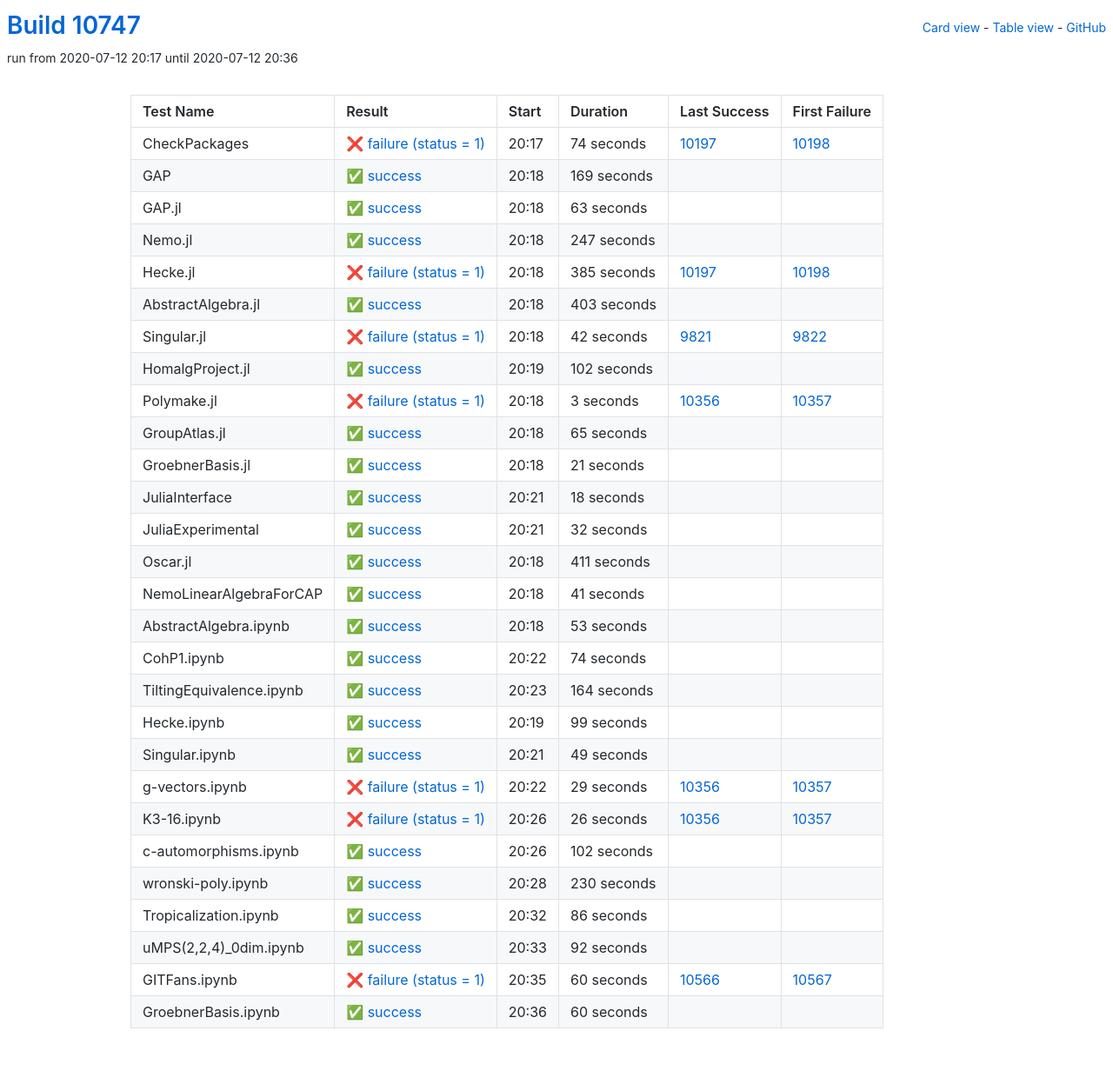
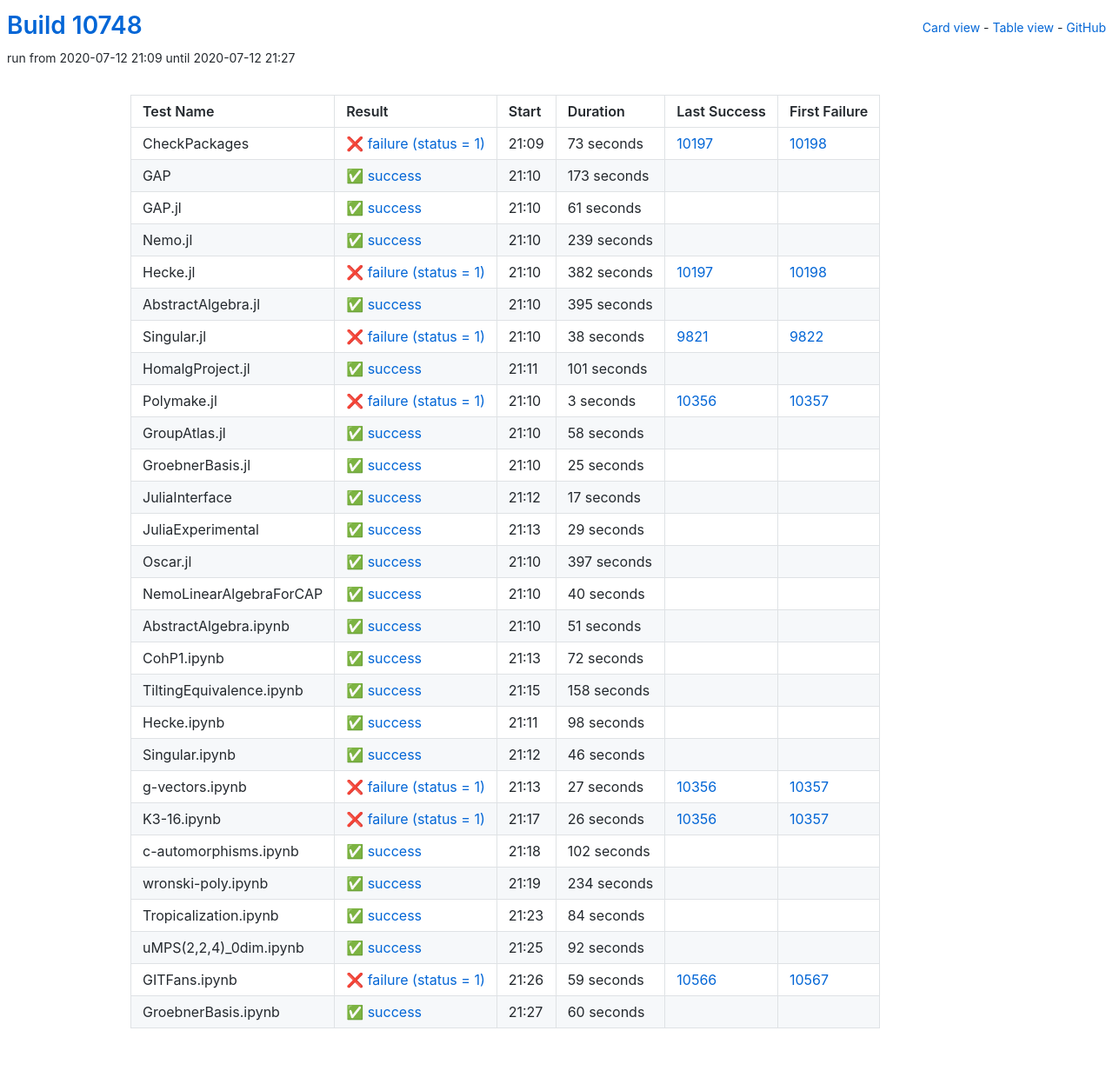
Before and after one commit to oscar-system/oscar-ci-status, a Jekyll site: the page built from table.html, in a window 1280 px wide. Shown: the whole page at 87% size. Built offline with Jekyll 4.4.1, drawn with Linux system fonts in a browser that asks for light colours.

Commit message:
Build #10748

```diff
--- a/_data/ci.yml
+++ b/_data/ci.yml
@@ -1,6 +1,6 @@
 ---
-build: 10747
-build_url: https://oscarci.mathematik.uni-kl.de/job/oscar/10747/
+build: 10748
+build_url: https://oscarci.mathematik.uni-kl.de/job/oscar/10748/
 job: oscar
 organization: oscar-system
 repo: oscar-ci-status
@@ -8,104 +8,104 @@
 tests:
 - name: CheckPackages
   id: checkpackages
-  log: https://oscarci.mathematik.uni-kl.de/job/oscar/10747/artifact/logs/build-10747/CheckPackages.log
-  start: 2020-07-12 20:17
+  log: https://oscarci.mathematik.uni-kl.de/job/oscar/10748/artifact/logs/build-10748/CheckPackages.log
+  start: 2020-07-12 21:09
   success: false
   exitcode: 1
   status: failure
-  duration: 74
+  duration: 73
   last_success: 10197
   last_success_url: https://oscarci.mathematik.uni-kl.de/job/oscar/10197/
   first_failure: 10198
   first_failure_url: https://oscarci.mathematik.uni-kl.de/job/oscar/10198/
 - name: GAP
   id: gap
-  log: https://oscarci.mathematik.uni-kl.de/job/oscar/10747/artifact/logs/build-10747/GAP.log
-  start: 2020-07-12 20:18
+  log: https://oscarci.mathematik.uni-kl.de/job/oscar/10748/artifact/logs/build-10748/GAP.log
+  start: 2020-07-12 21:10
   success: true
   exitcode: 0
   status: success
-  duration: 169
+  duration: 173
   last_success: false
   last_success_url:
   first_failure: false
   first_failure_url:
 - name: GAP.jl
   id: gap-jl
-  log: https://oscarci.mathematik.uni-kl.de/job/oscar/10747/artifact/logs/build-10747/GAP.jl.log
-  start: 2020-07-12 20:18
+  log: https://oscarci.mathematik.uni-kl.de/job/oscar/10748/artifact/logs/build-10748/GAP.jl.log
+  start: 2020-07-12 21:10
   success: true
   exitcode: 0
   status: success
-  duration: 63
+  duration: 61
   last_success: false
   last_success_url:
   first_failure: false
   first_failure_url:
 - name: Nemo.jl
   id: nemo-jl
-  log: https://oscarci.mathematik.uni-kl.de/job/oscar/10747/artifact/logs/build-10747/Nemo.jl.log
-  start: 2020-07-12 20:18
+  log: https://oscarci.mathematik.uni-kl.de/job/oscar/10748/artifact/logs/build-10748/Nemo.jl.log
+  start: 2020-07-12 21:10
   success: true
   exitcode: 0
   status: success
-  duration: 247
+  duration: 239
   last_success: false
   last_success_url:
   first_failure: false
   first_failure_url:
 - name: Hecke.jl
   id: hecke-jl
-  log: https://oscarci.mathematik.uni-kl.de/job/oscar/10747/artifact/logs/build-10747/Hecke.jl.log
-  start: 2020-07-12 20:18
+  log: https://oscarci.mathematik.uni-kl.de/job/oscar/10748/artifact/logs/build-10748/Hecke.jl.log
+  start: 2020-07-12 21:10
   success: false
   exitcode: 1
   status: failure
-  duration: 385
+  duration: 382
   last_success: 10197
   last_success_url: https://oscarci.mathematik.uni-kl.de/job/oscar/10197/
   first_failure: 10198
   first_failure_url: https://oscarci.mathematik.uni-kl.de/job/oscar/10198/
 - name: AbstractAlgebra.jl
   id: abstractalgebra-jl
-  log: https://oscarci.mathematik.uni-kl.de/job/oscar/10747/artifact/logs/build-10747/AbstractAlgebra.jl.log
-  start: 2020-07-12 20:18
+  log: https://oscarci.mathematik.uni-kl.de/job/oscar/10748/artifact/logs/build-10748/AbstractAlgebra.jl.log
+  start: 2020-07-12 21:10
   success: true
   exitcode: 0
   status: success
-  duration: 403
+  duration: 395
   last_success: false
   last_success_url:
   first_failure: false
   first_failure_url:
 - name: Singular.jl
   id: singular-jl
-  log: https://oscarci.mathematik.uni-kl.de/job/oscar/10747/artifact/logs/build-10747/Singular.jl.log
-  start: 2020-07-12 20:18
+  log: https://oscarci.mathematik.uni-kl.de/job/oscar/10748/artifact/logs/build-10748/Singular.jl.log
+  start: 2020-07-12 21:10
   success: false
   exitcode: 1
   status: failure
-  duration: 42
+  duration: 38
   last_success: 9821
   last_success_url: https://oscarci.mathematik.uni-kl.de/job/oscar/9821/
   first_failure: 9822
   first_failure_url: https://oscarci.mathematik.uni-kl.de/job/oscar/9822/
 - name: HomalgProject.jl
   id: homalgproject-jl
-  log: https://oscarci.mathematik.uni-kl.de/job/oscar/10747/artifact/logs/build-10747/HomalgProject.jl.log
-  start: 2020-07-12 20:19
+  log: https://oscarci.mathematik.uni-kl.de/job/oscar/10748/artifact/logs/build-10748/HomalgProject.jl.log
+  start: 2020-07-12 21:11
   success: true
   exitcode: 0
   status: success
-  duration: 102
+  duration: 101
   last_success: false
   last_success_url:
   first_failure: false
   first_failure_url:
 - name: Polymake.jl
   id: polymake-jl
-  log: https://oscarci.mathematik.uni-kl.de/job/oscar/10747/artifact/logs/build-10747/Polymake.jl.log
-  start: 2020-07-12 20:18
+  log: https://oscarci.mathematik.uni-kl.de/job/oscar/10748/artifact/logs/build-10748/Polymake.jl.log
+  start: 2020-07-12 21:10
   success: false
   exitcode: 1
   status: failure
@@ -116,152 +116,152 @@
   first_failure_url: https://oscarci.mathematik.uni-kl.de/job/oscar/10357/
 - name: GroupAtlas.jl
   id: groupatlas-jl
-  log: https://oscarci.mathematik.uni-kl.de/job/oscar/10747/artifact/logs/build-10747/GroupAtlas.jl.log
-  start: 2020-07-12 20:18
+  log: https://oscarci.mathematik.uni-kl.de/job/oscar/10748/artifact/logs/build-10748/GroupAtlas.jl.log
+  start: 2020-07-12 21:10
   success: true
   exitcode: 0
   status: success
-  duration: 65
+  duration: 58
   last_success: false
   last_success_url:
   first_failure: false
   first_failure_url:
 - name: GroebnerBasis.jl
   id: groebnerbasis-jl
-  log: https://oscarci.mathematik.uni-kl.de/job/oscar/10747/artifact/logs/build-10747/GroebnerBasis.jl.log
-  start: 2020-07-12 20:18
+  log: https://oscarci.mathematik.uni-kl.de/job/oscar/10748/artifact/logs/build-10748/GroebnerBasis.jl.log
+  start: 2020-07-12 21:10
   success: true
   exitcode: 0
   status: success
-  duration: 21
+  duration: 25
   last_success: false
   last_success_url:
   first_failure: false
   first_failure_url:
 - name: JuliaInterface
   id: juliainterface
-  log: https://oscarci.mathematik.uni-kl.de/job/oscar/10747/artifact/logs/build-10747/JuliaInterface.log
-  start: 2020-07-12 20:21
+  log: https://oscarci.mathematik.uni-kl.de/job/oscar/10748/artifact/logs/build-10748/JuliaInterface.log
+  start: 2020-07-12 21:12
   success: true
   exitcode: 0
   status: success
-  duration: 18
+  duration: 17
   last_success: false
   last_success_url:
   first_failure: false
   first_failure_url:
 - name: JuliaExperimental
   id: juliaexperimental
-  log: https://oscarci.mathematik.uni-kl.de/job/oscar/10747/artifact/logs/build-10747/JuliaExperimental.log
-  start: 2020-07-12 20:21
+  log: https://oscarci.mathematik.uni-kl.de/job/oscar/10748/artifact/logs/build-10748/JuliaExperimental.log
+  start: 2020-07-12 21:13
   success: true
   exitcode: 0
   status: success
-  duration: 32
+  duration: 29
   last_success: false
   last_success_url:
   first_failure: false
   first_failure_url:
 - name: Oscar.jl
   id: oscar-jl
-  log: https://oscarci.mathematik.uni-kl.de/job/oscar/10747/artifact/logs/build-10747/Oscar.jl.log
-  start: 2020-07-12 20:18
+  log: https://oscarci.mathematik.uni-kl.de/job/oscar/10748/artifact/logs/build-10748/Oscar.jl.log
+  start: 2020-07-12 21:10
   success: true
   exitcode: 0
   status: success
-  duration: 411
+  duration: 397
   last_success: false
   last_success_url:
   first_failure: false
   first_failure_url:
 - name: NemoLinearAlgebraForCAP
   id: nemolinearalgebraforcap
-  log: https://oscarci.mathematik.uni-kl.de/job/oscar/10747/artifact/logs/build-10747/NemoLinearAlgebraForCAP.log
-  start: 2020-07-12 20:18
+  log: https://oscarci.mathematik.uni-kl.de/job/oscar/10748/artifact/logs/build-10748/NemoLinearAlgebraForCAP.log
+  start: 2020-07-12 21:10
   success: true
   exitcode: 0
   status: success
-  duration: 41
+  duration: 40
   last_success: false
   last_success_url:
   first_failure: false
   first_failure_url:
 - name: AbstractAlgebra.ipynb
   id: abstractalgebra-ipynb
-  log: https://oscarci.mathematik.uni-kl.de/job/oscar/10747/artifact/logs/build-10747/AbstractAlgebra.ipynb.log
-  start: 2020-07-12 20:18
+  log: https://oscarci.mathematik.uni-kl.de/job/oscar/10748/artifact/logs/build-10748/AbstractAlgebra.ipynb.log
+  start: 2020-07-12 21:10
   success: true
   exitcode: 0
   status: success
-  duration: 53
+  duration: 51
   last_success: false
   last_success_url:
   first_failure: false
   first_failure_url:
 - name: CohP1.ipynb
   id: cohp1-ipynb
-  log: https://oscarci.mathematik.uni-kl.de/job/oscar/10747/artifact/logs/build-10747/CohP1.ipynb.log
-  start: 2020-07-12 20:22
+  log: https://oscarci.mathematik.uni-kl.de/job/oscar/10748/artifact/logs/build-10748/CohP1.ipynb.log
+  start: 2020-07-12 21:13
   success: true
   exitcode: 0
   status: success
-  duration: 74
+  duration: 72
   last_success: false
   last_success_url:
   first_failure: false
   first_failure_url:
 - name: TiltingEquivalence.ipynb
   id: tiltingequivalence-ipynb
-  log: https://oscarci.mathematik.uni-kl.de/job/oscar/10747/artifact/logs/build-10747/TiltingEquivalence.ipynb.log
-  start: 2020-07-12 20:23
+  log: https://oscarci.mathematik.uni-kl.de/job/oscar/10748/artifact/logs/build-10748/TiltingEquivalence.ipynb.log
+  start: 2020-07-12 21:15
   success: true
   exitcode: 0
   status: success
-  duration: 164
+  duration: 158
   last_success: false
   last_success_url:
   first_failure: false
   first_failure_url:
 - name: Hecke.ipynb
   id: hecke-ipynb
-  log: https://oscarci.mathematik.uni-kl.de/job/oscar/10747/artifact/logs/build-10747/Hecke.ipynb.log
-  start: 2020-07-12 20:19
+  log: https://oscarci.mathematik.uni-kl.de/job/oscar/10748/artifact/logs/build-10748/Hecke.ipynb.log
+  start: 2020-07-12 21:11
   success: true
   exitcode: 0
   status: success
-  duration: 99
+  duration: 98
   last_success: false
   last_success_url:
   first_failure: false
   first_failure_url:
 - name: Singular.ipynb
   id: singular-ipynb
-  log: https://oscarci.mathematik.uni-kl.de/job/oscar/10747/artifact/logs/build-10747/Singular.ipynb.log
-  start: 2020-07-12 20:21
+  log: https://oscarci.mathematik.uni-kl.de/job/oscar/10748/artifact/logs/build-10748/Singular.ipynb.log
+  start: 2020-07-12 21:12
   success: true
   exitcode: 0
   status: success
-  duration: 49
+  duration: 46
   last_success: false
   last_success_url:
   first_failure: false
   first_failure_url:
 - name: g-vectors.ipynb
   id: g-vectors-ipynb
-  log: https://oscarci.mathematik.uni-kl.de/job/oscar/10747/artifact/logs/build-10747/g-vectors.ipynb.log
-  start: 2020-07-12 20:22
+  log: https://oscarci.mathematik.uni-kl.de/job/oscar/10748/artifact/logs/build-10748/g-vectors.ipynb.log
+  start: 2020-07-12 21:13
   success: false
   exitcode: 1
   status: failure
-  duration: 29
+  duration: 27
   last_success: 10356
   last_success_url: https://oscarci.mathematik.uni-kl.de/job/oscar/10356/
   first_failure: 10357
   first_failure_url: https://oscarci.mathematik.uni-kl.de/job/oscar/10357/
 - name: K3-16.ipynb
   id: k3-16-ipynb
-  log: https://oscarci.mathematik.uni-kl.de/job/oscar/10747/artifact/logs/build-10747/K3-16.ipynb.log
-  start: 2020-07-12 20:26
+  log: https://oscarci.mathematik.uni-kl.de/job/oscar/10748/artifact/logs/build-10748/K3-16.ipynb.log
+  start: 2020-07-12 21:17
   success: false
   exitcode: 1
   status: failure
@@ -272,8 +272,8 @@
   first_failure_url: https://oscarci.mathematik.uni-kl.de/job/oscar/10357/
 - name: c-automorphisms.ipynb
   id: c-automorphisms-ipynb
-  log: https://oscarci.mathematik.uni-kl.de/job/oscar/10747/artifact/logs/build-10747/c-automorphisms.ipynb.log
-  start: 2020-07-12 20:26
+  log: https://oscarci.mathematik.uni-kl.de/job/oscar/10748/artifact/logs/build-10748/c-automorphisms.ipynb.log
+  start: 2020-07-12 21:18
   success: true
   exitcode: 0
   status: success
@@ -284,32 +284,32 @@
   first_failure_url:
 - name: wronski-poly.ipynb
   id: wronski-poly-ipynb
-  log: https://oscarci.mathematik.uni-kl.de/job/oscar/10747/artifact/logs/build-10747/wronski-poly.ipynb.log
-  start: 2020-07-12 20:28
+  log: https://oscarci.mathematik.uni-kl.de/job/oscar/10748/artifact/logs/build-10748/wronski-poly.ipynb.log
+  start: 2020-07-12 21:19
   success: true
   exitcode: 0
   status: success
-  duration: 230
+  duration: 234
   last_success: false
   last_success_url:
   first_failure: false
   first_failure_url:
 - name: Tropicalization.ipynb
   id: tropicalization-ipynb
-  log: https://oscarci.mathematik.uni-kl.de/job/oscar/10747/artifact/logs/build-10747/Tropicalization.ipynb.log
-  start: 2020-07-12 20:32
+  log: https://oscarci.mathematik.uni-kl.de/job/oscar/10748/artifact/logs/build-10748/Tropicalization.ipynb.log
+  start: 2020-07-12 21:23
   success: true
   exitcode: 0
   status: success
-  duration: 86
+  duration: 84
   last_success: false
   last_success_url:
   first_failure: false
   first_failure_url:
 - name: uMPS(2,2,4)_0dim.ipynb
   id: umps-2-2-4-0dim-ipynb
-  log: https://oscarci.mathematik.uni-kl.de/job/oscar/10747/artifact/logs/build-10747/uMPS-2-2-4-_0dim.ipynb.log
-  start: 2020-07-12 20:33
+  log: https://oscarci.mathematik.uni-kl.de/job/oscar/10748/artifact/logs/build-10748/uMPS-2-2-4-_0dim.ipynb.log
+  start: 2020-07-12 21:25
   success: true
   exitcode: 0
   status: success
@@ -320,20 +320,20 @@
   first_failure_url:
 - name: GITFans.ipynb
   id: gitfans-ipynb
-  log: https://oscarci.mathematik.uni-kl.de/job/oscar/10747/artifact/logs/build-10747/GITFans.ipynb.log
-  start: 2020-07-12 20:35
+  log: https://oscarci.mathematik.uni-kl.de/job/oscar/10748/artifact/logs/build-10748/GITFans.ipynb.log
+  start: 2020-07-12 21:26
   success: false
   exitcode: 1
   status: failure
-  duration: 60
+  duration: 59
   last_success: 10566
   last_success_url: https://oscarci.mathematik.uni-kl.de/job/oscar/10566/
   first_failure: 10567
   first_failure_url: https://oscarci.mathematik.uni-kl.de/job/oscar/10567/
 - name: GroebnerBasis.ipynb
   id: groebnerbasis-ipynb
-  log: https://oscarci.mathematik.uni-kl.de/job/oscar/10747/artifact/logs/build-10747/GroebnerBasis.ipynb.log
-  start: 2020-07-12 20:36
+  log: https://oscarci.mathematik.uni-kl.de/job/oscar/10748/artifact/logs/build-10748/GroebnerBasis.ipynb.log
+  start: 2020-07-12 21:27
   success: true
   exitcode: 0
   status: success
```
Also changed, not shown: README.md.
